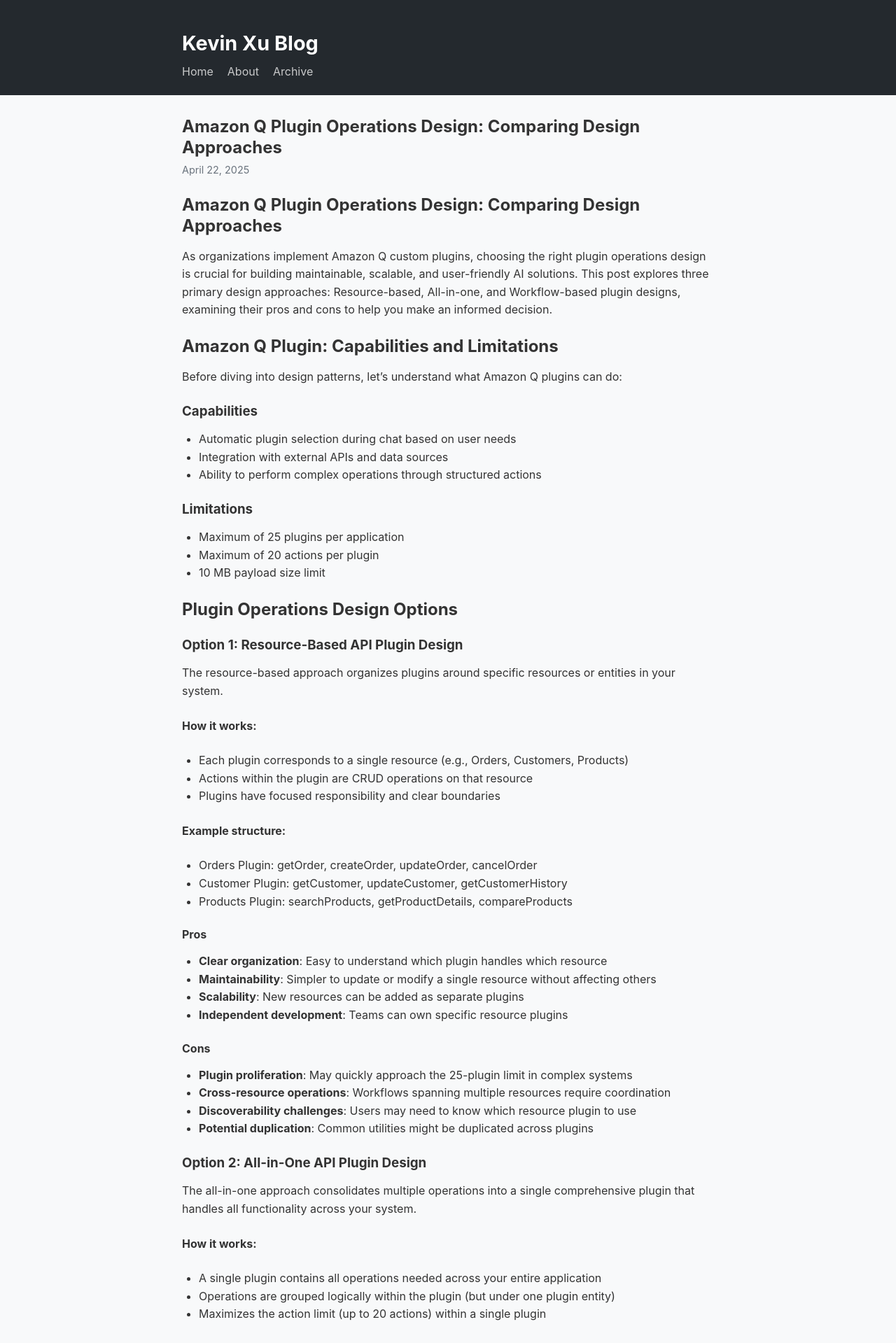
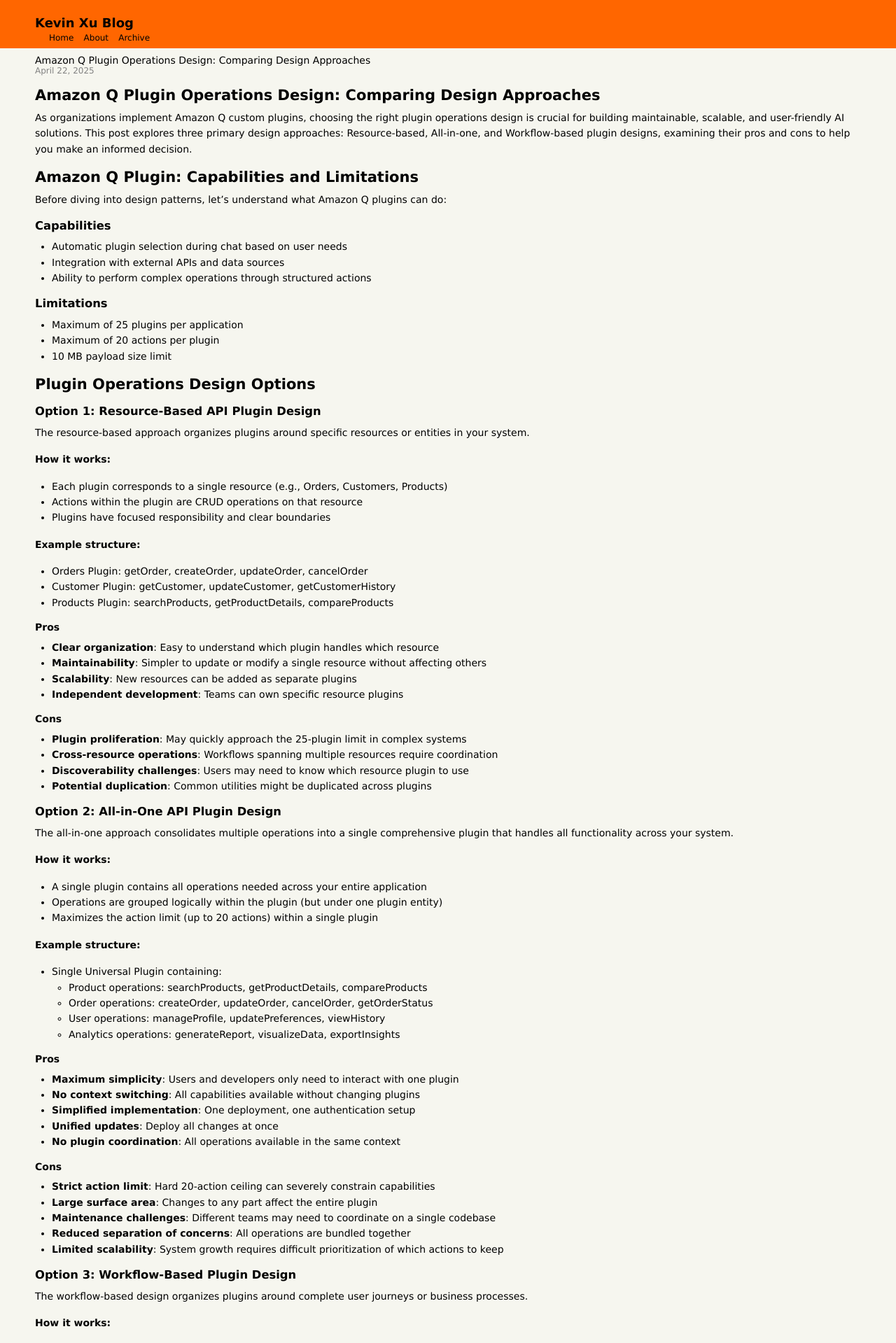
Before and after one commit to JKevinXu/github-blog, a Jekyll site: the page built from _posts/2025-04-22-amazon-q-plugin-operations-design.md, in a window 1280 px wide. Shown: the top 1919 px of the page at 70% size. Built offline with Jekyll 4.4.1, drawn with Linux system fonts in a browser that asks for light colours.

Commit message:
Revamp blog layout and styles: Update post display structure, enhance CSS for improved readability, and adjust overall design elements for a modern look.

```diff
--- a/assets/css/main.css
+++ b/assets/css/main.css
@@ -6,21 +6,21 @@
 }
 
 body {
-    font-family: -apple-system, BlinkMacSystemFont, "Segoe UI", Roboto, Helvetica, Arial, sans-serif;
-    font-size: 16px;
-    line-height: 1.6;
-    color: #333;
-    background-color: #f8f9fa;
+    font-family: Verdana, Geneva, sans-serif;
+    font-size: 13px;
+    line-height: 1.4;
+    color: #000;
+    background-color: #f6f6ef;
 }
 
 .container {
-    max-width: 800px;
+    max-width: 1200px;
     margin: 0 auto;
-    padding: 0 20px;
+    padding: 0 10px;
 }
 
 a {
-    color: #0366d6;
+    color: #000;
     text-decoration: none;
 }
 
@@ -28,49 +28,115 @@
     text-decoration: underline;
 }
 
+a:visited {
+    color: #828282;
+}
+
 /* Header */
 .site-header {
-    background-color: #24292e;
-    padding: 20px 0;
-    margin-bottom: 30px;
+    background-color: #ff6600;
+    padding: 6px 0;
+    margin-bottom: 10px;
 }
 
 .site-title {
-    font-size: 1.8rem;
-    margin-bottom: 10px;
+    font-size: 18px;
+    margin-bottom: 0;
+    font-weight: bold;
 }
 
 .site-title a {
-    color: #fff;
+    color: #000;
 }
 
 .site-nav {
-    display: flex;
-    gap: 20px;
+    display: inline-block;
+    margin-left: 20px;
 }
 
 .site-nav a {
-    color: #c8c9ca;
+    color: #000;
+    margin-right: 10px;
+    font-size: 12px;
 }
 
 .site-nav a:hover {
-    color: #fff;
-    text-decoration: none;
+    text-decoration: underline;
 }
 
 /* Content */
 .site-content {
-    min-height: calc(100vh - 180px);
-    margin-bottom: 40px;
+    min-height: calc(100vh - 120px);
+    margin-bottom: 20px;
 }
 
+/* Post List (Hacker News Style) */
+.post-list {
+    margin: 0;
+    padding: 0;
+}
+
+.post-item {
+    margin-bottom: 8px;
+    padding: 2px 0;
+}
+
+.post-title {
+    font-size: 14px;
+    margin: 0;
+    line-height: 14px;
+    font-weight: normal;
+}
+
+.post-title a {
+    color: #000;
+}
+
+.post-title a:visited {
+    color: #828282;
+}
+
+.post-meta {
+    font-size: 11px;
+    color: #828282;
+    margin-top: 2px;
+    line-height: 12px;
+}
+
+.post-date {
+    color: #828282;
+}
+
+.separator {
+    margin: 0 4px;
+}
+
+.read-more {
+    color: #828282;
+    font-size: 11px;
+}
+
+.read-more:hover {
+    text-decoration: underline;
+}
+
+.archive-link {
+    margin-top: 20px;
+    font-size: 12px;
+}
+
+.archive-link a {
+    color: #828282;
+}
+
+/* Standard content styles for other pages */
 h1, h2, h3, h4, h5, h6 {
-    margin: 1.5rem 0 1rem;
+    margin: 1rem 0 0.5rem;
     line-height: 1.25;
 }
 
 p, ul, ol {
-    margin-bottom: 1.5rem;
+    margin-bottom: 1rem;
 }
 
 ul, ol {
@@ -105,36 +171,24 @@
     padding: 0;
 }
 
-/* Posts */
-.post-preview {
-    margin-bottom: 30px;
-}
-
-.post-date {
-    color: #6a737d;
-    font-size: 0.9rem;
-    display: block;
-    margin-bottom: 10px;
-}
-
+/* Individual post styles */
 .post-meta {
-    color: #6a737d;
-    font-size: 0.9rem;
-    margin-bottom: 20px;
-}
-
-.post-title {
-    margin-bottom: 5px;
+    color: #828282;
+    font-size: 12px;
+    margin-bottom: 15px;
 }
 
 .post-content {
     margin-bottom: 30px;
+    font-size: 14px;
+    line-height: 1.6;
 }
 
 .post-navigation {
     display: flex;
     justify-content: space-between;
     margin: 40px 0;
+    font-size: 12px;
 }
 
 .post-tags {
@@ -152,32 +206,39 @@
 
 /* Footer */
 .site-footer {
-    background-color: #f1f1f1;
-    padding: 30px 0;
-    color: #6a737d;
-    font-size: 0.9rem;
+    background-color: #f6f6ef;
+    border-top: 1px solid #ff6600;
+    padding: 10px 0;
+    color: #828282;
+    font-size: 11px;
 }
 
 .social-links {
-    margin-top: 10px;
+    margin-top: 5px;
 }
 
 .social-links a {
-    margin-right: 15px;
+    margin-right: 10px;
+    color: #828282;
 }
 
 /* Responsive */
 @media (max-width: 600px) {
     .site-header {
-        padding: 15px 0;
+        padding: 4px 0;
     }
 
     .site-title {
-        font-size: 1.5rem;
+        font-size: 16px;
     }
 
     .site-nav {
-        flex-direction: column;
-        gap: 10px;
+        display: block;
+        margin-left: 0;
+        margin-top: 4px;
+    }
+
+    .container {
+        padding: 0 8px;
     }
 }
```
Also changed, not shown: index.md (+17 -18 lines).
